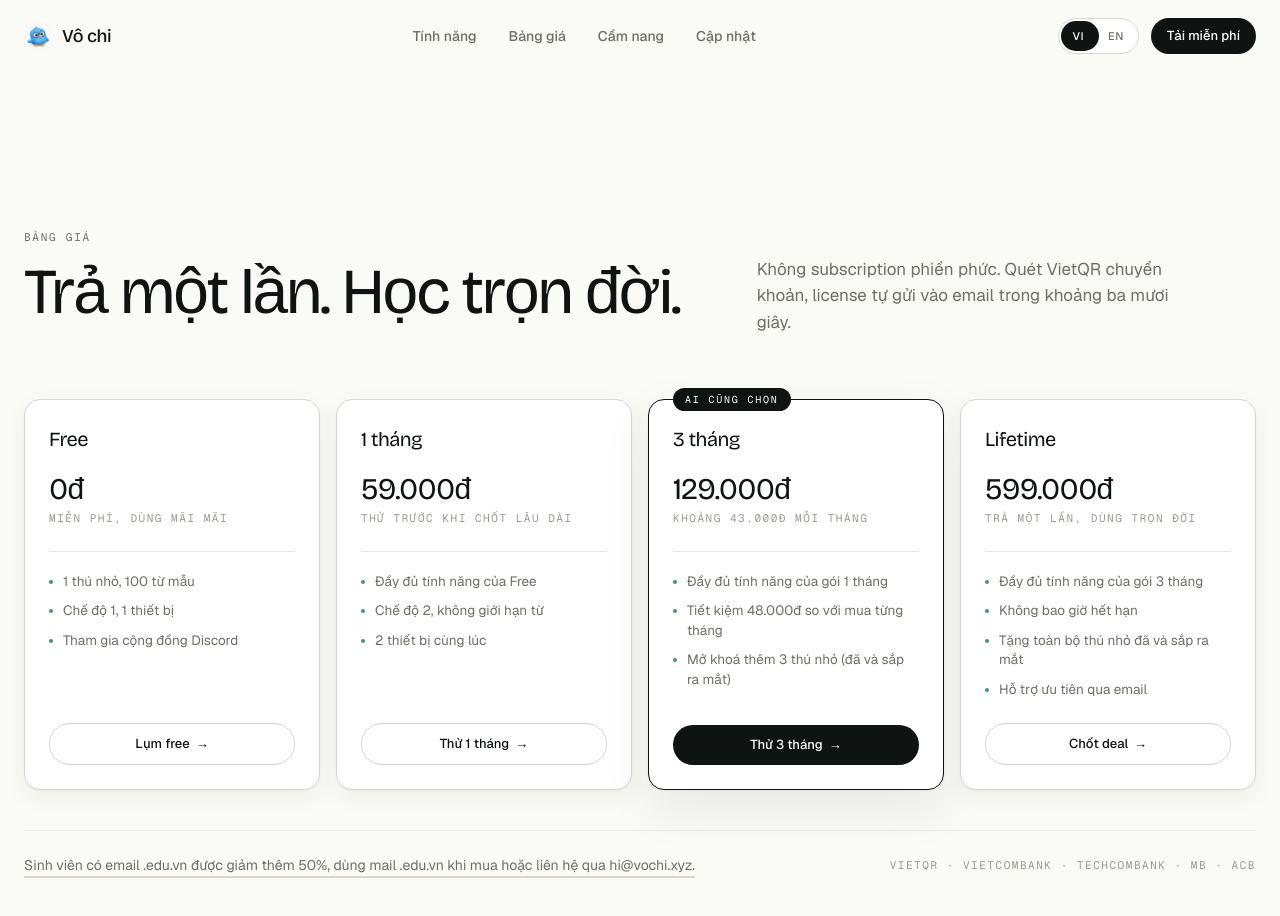
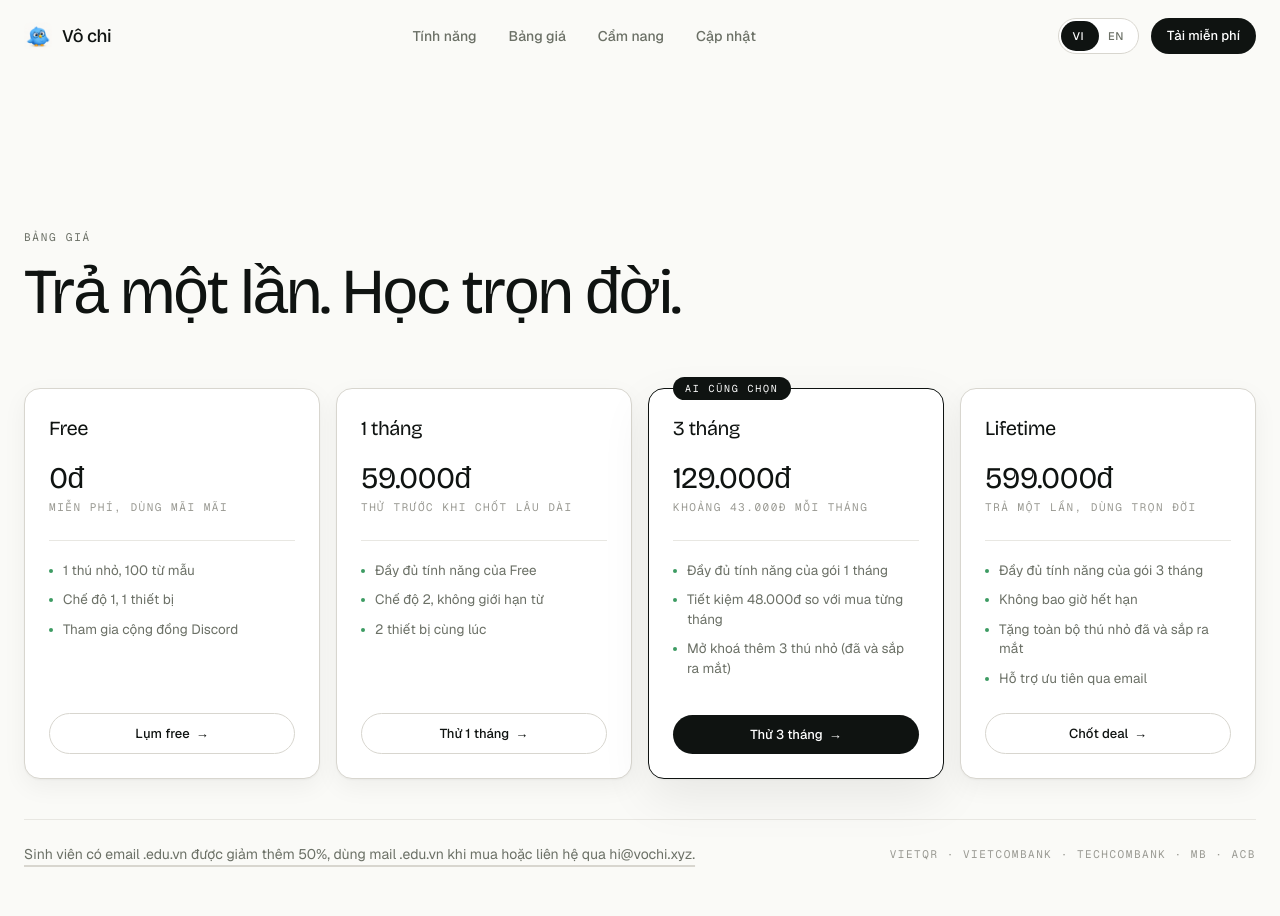
Before and after one commit to moonraisewg/vochi_web, a Next.js app: page /pricing in a window 1280 px wide. Shown: the top 916 px of the page. Built offline with nearby package versions, Linux system fonts and the light colour scheme; no server answers.

Commit message:
copy(pricing): drop subscription/VietQR sub line
The "Không subscription phiền phức..." line under the pricing
title is removed (and the EN parallel). The right-hand sub column
is conditionally rendered now so the empty paragraph does not
leave a dangling flex column when sub is "".

```diff
--- a/components/PricingTeaser.tsx
+++ b/components/PricingTeaser.tsx
@@ -8,7 +8,7 @@ const COPY = {
   vi: {
     eyebrow: "Bảng giá",
     title: "Trả một lần. Học trọn đời.",
-    sub: "Không subscription phiền phức. Quét VietQR chuyển khoản, license tự gửi vào email trong khoảng ba mươi giây.",
+    sub: "",
     plans: [
       {
         name: "Free",
@@ -70,7 +70,7 @@ const COPY = {
   en: {
     eyebrow: "Pricing",
     title: "Pay once. Learn for life.",
-    sub: "No subscription. Scan a VietQR code, transfer normally, and your license arrives by email in about thirty seconds.",
+    sub: "",
     plans: [
       {
         name: "Free",
@@ -143,11 +143,13 @@ export function PricingTeaser({ lang }: { lang: Lang }) {
               {t.title}
             </h2>
           </div>
-          <div className="md:col-span-5 md:pt-6">
-            <p className="max-w-[420px] text-[16px] leading-[1.55] text-[var(--color-ink-soft)] md:text-[17px]">
-              {t.sub}
-            </p>
-          </div>
+          {t.sub && (
+            <div className="md:col-span-5 md:pt-6">
+              <p className="max-w-[420px] text-[16px] leading-[1.55] text-[var(--color-ink-soft)] md:text-[17px]">
+                {t.sub}
+              </p>
+            </div>
+          )}
         </div>
 
         <div className="grid grid-cols-1 gap-4 md:grid-cols-2 lg:grid-cols-4">
```
